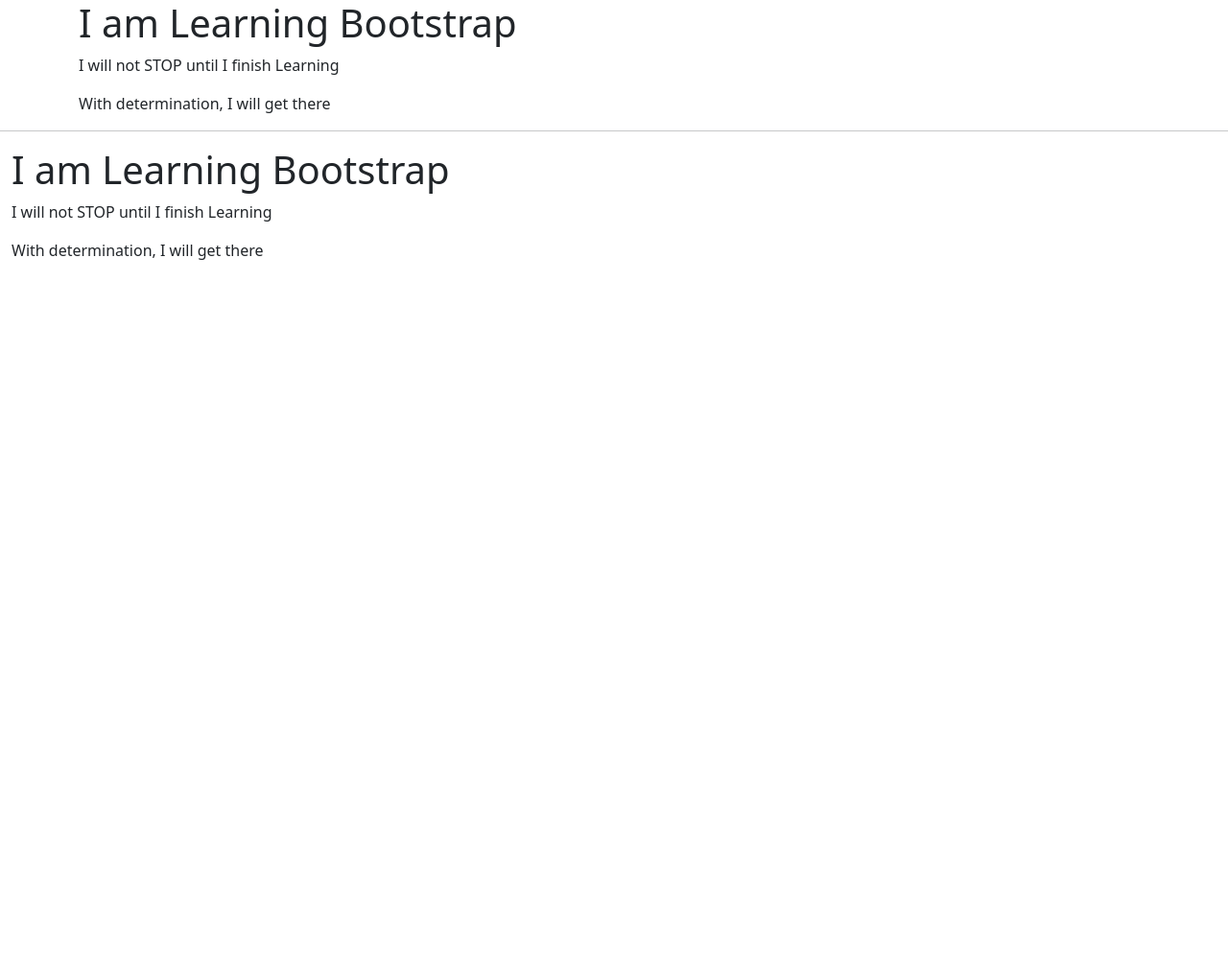
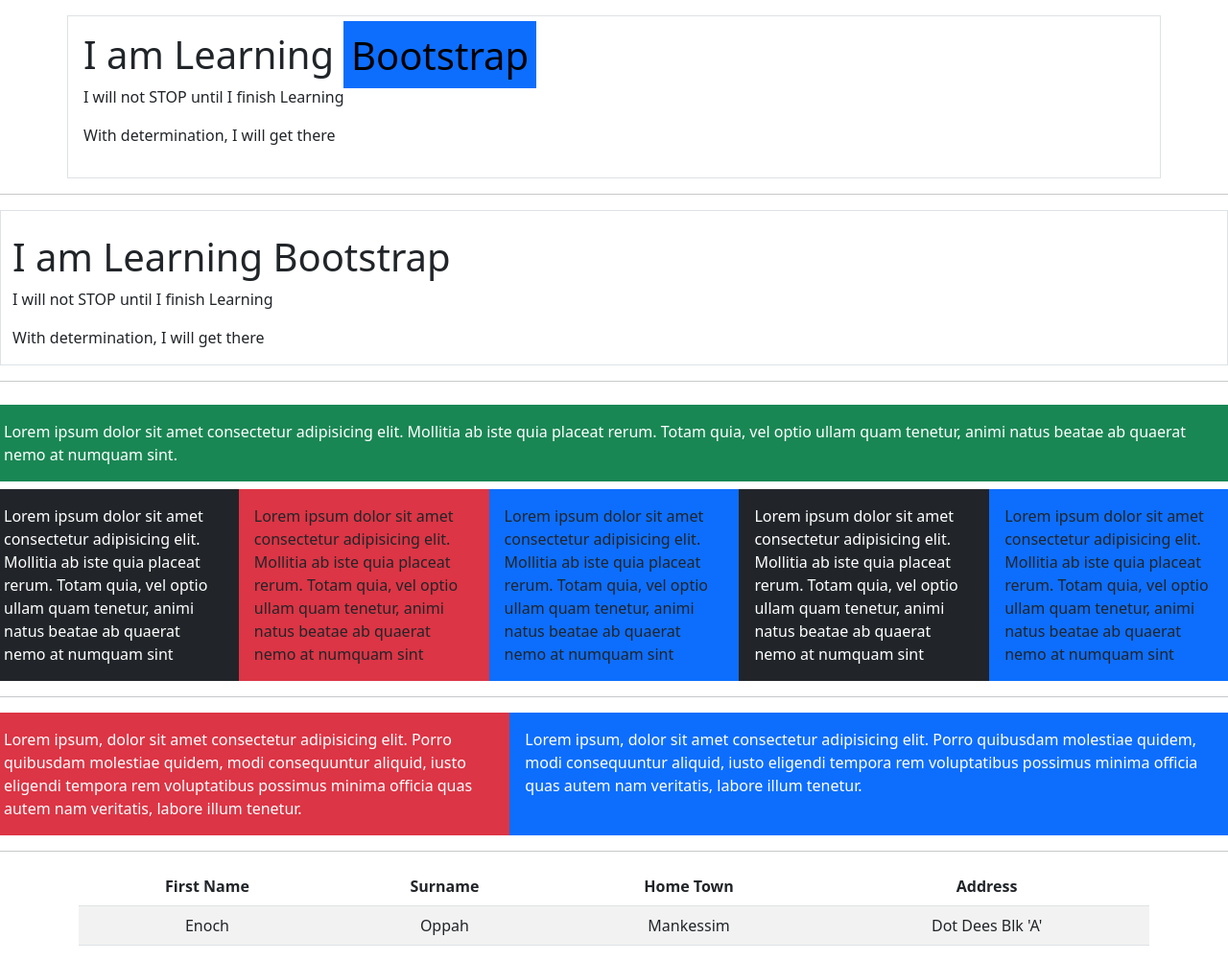
Before and after one commit to halaoppah2/Bootstrap, a plain HTML site: page index.html in a window 1280 px wide. Shown: the whole page at 96% size. Before the commit the page ends 800 px from the top, so only its background shows below. Drawn offline with Linux system fonts and the light colour scheme.

Commit message:
In progress

```diff
--- a/index.html
+++ b/index.html
@@ -9,7 +9,15 @@
 </head>
 <body>
 
-    <div class="container">
+    <div class="container my-3 border p-3">
+        <p class="h1">I am Learning <mark class="bg-primary">Bootstrap</mark></p>
+        <p>I will not STOP until I finish Learning</p>
+        <p>With determination, I will get there</p>
+    </div>
+
+    <hr>
+
+    <div class="container-fluid pt-4 border">
         <h1>I am Learning Bootstrap</h1>
         <p>I will not STOP until I finish Learning</p>
         <p>With determination, I will get there</p>
@@ -17,10 +25,48 @@
 
     <hr>
 
-    <div class="container-fluid">
-        <h1>I am Learning Bootstrap</h1>
-        <p>I will not STOP until I finish Learning</p>
-        <p>With determination, I will get there</p>
+    <div class="row">
+        <div class="col-sm|md|lg|xl|xxl p-3 mt-2 text-bg-success">Lorem ipsum dolor sit amet consectetur adipisicing elit. Mollitia ab iste quia placeat rerum. Totam quia, vel optio ullam quam tenetur, animi natus beatae ab quaerat nemo at numquam sint.</div>
+        <div class="col p-3 mt-2 bg-dark text-white">Lorem ipsum dolor sit amet consectetur adipisicing elit. Mollitia ab iste quia placeat rerum. Totam quia, vel optio ullam quam tenetur, animi natus beatae ab quaerat nemo at numquam sint</div>
+        <div class="col p-3 mt-2 bg-danger">Lorem ipsum dolor sit amet consectetur adipisicing elit. Mollitia ab iste quia placeat rerum. Totam quia, vel optio ullam quam tenetur, animi natus beatae ab quaerat nemo at numquam sint</div>
+        <div class="col p-3 mt-2 bg-primary">Lorem ipsum dolor sit amet consectetur adipisicing elit. Mollitia ab iste quia placeat rerum. Totam quia, vel optio ullam quam tenetur, animi natus beatae ab quaerat nemo at numquam sint</div>
+        <div class="col p-3 mt-2 bg-dark text-white">Lorem ipsum dolor sit amet consectetur adipisicing elit. Mollitia ab iste quia placeat rerum. Totam quia, vel optio ullam quam tenetur, animi natus beatae ab quaerat nemo at numquam sint</div>
+        <div class="col p-3 mt-2 bg-primary">Lorem ipsum dolor sit amet consectetur adipisicing elit. Mollitia ab iste quia placeat rerum. Totam quia, vel optio ullam quam tenetur, animi natus beatae ab quaerat nemo at numquam sint</div>
+    </div>
+
+    <hr>
+
+    <div class="row">
+        <div class="col-sm-5 bg-danger text-white p-3">
+            Lorem ipsum, dolor sit amet consectetur adipisicing elit. Porro quibusdam molestiae quidem, modi consequuntur aliquid, iusto eligendi tempora rem voluptatibus possimus minima officia quas autem nam veritatis, labore illum tenetur.
+        </div>
+        <div class="col-sm-7 bg-primary text-white p-3">
+            Lorem ipsum, dolor sit amet consectetur adipisicing elit. Porro quibusdam molestiae quidem, modi consequuntur aliquid, iusto eligendi tempora rem voluptatibus possimus minima officia quas autem nam veritatis, labore illum tenetur.
+        </div>
+    </div>
+
+    <hr>
+
+    <div class="container">
+        <table class="table table-striped text-center">
+            <thead>
+                <tr>
+                    <th>First Name</th>
+                    <th>Surname</th>
+                    <th>Home Town</th>
+                    <th>Address</th>
+                </tr>
+            </thead>
+
+            <tbody>
+                <tr>
+                    <td>Enoch</td>
+                    <td>Oppah</td>
+                    <td>Mankessim</td>
+                    <td>Dot Dees Blk 'A'</td>
+                </tr>
+            </tbody>
+        </table>
     </div>
 
 </body>
```
